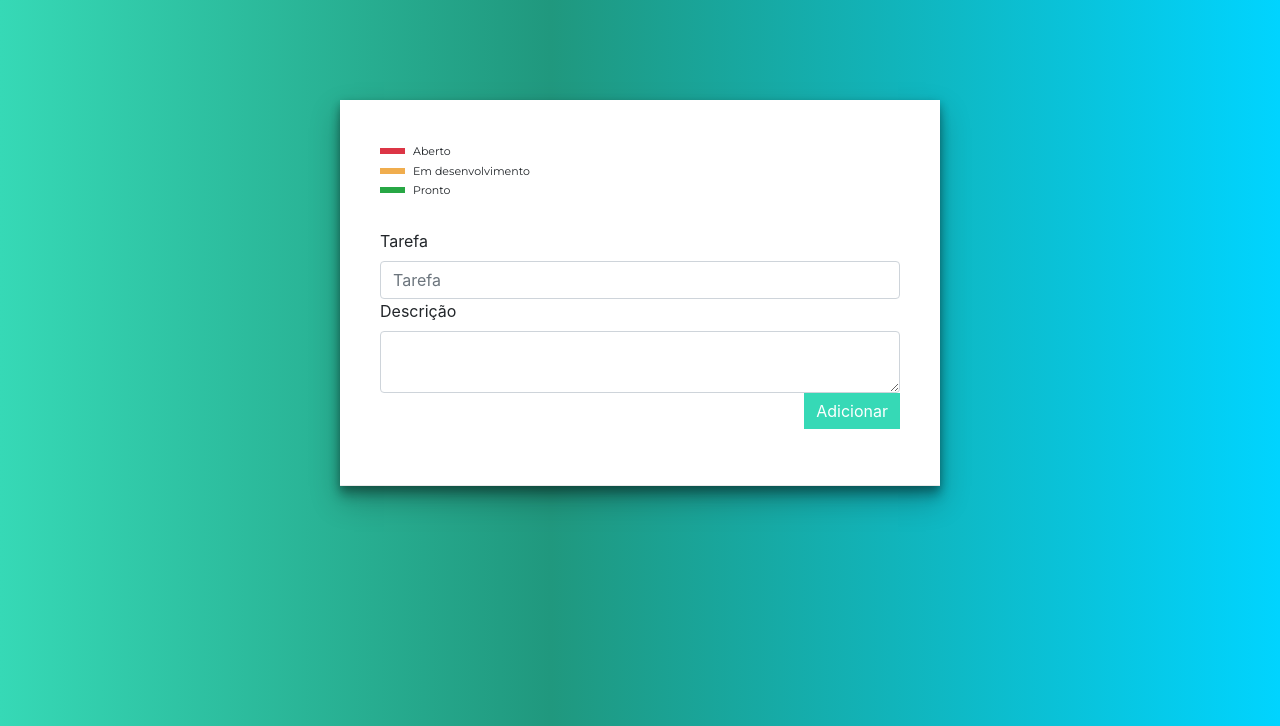
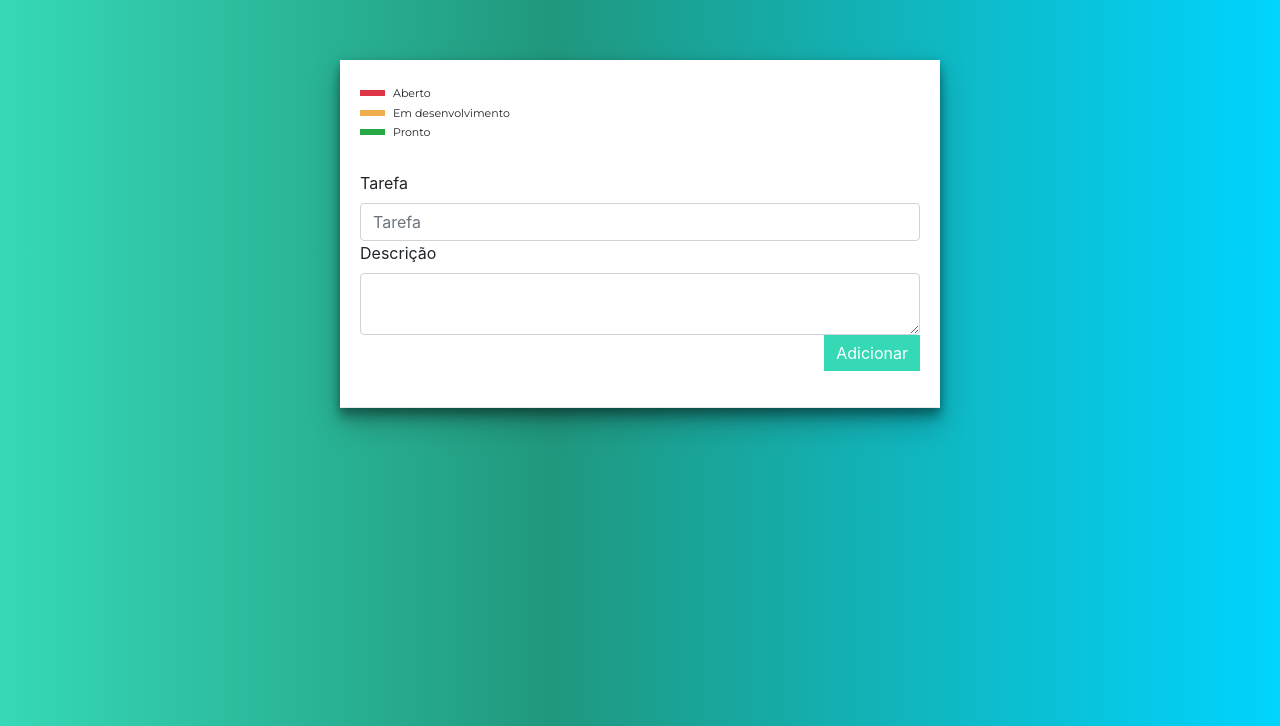
Before and after one commit to oopaze/todo-list, a Django app: page / in a window 1280 px wide. Shown: the top 726 px of the page. Run offline with Django 3.2, Linux system fonts and the light colour scheme; data comes from the database, SQL or seed files in the repository; some libraries are stand-ins or nearby versions.

Commit message:
ajustando layout

```diff
--- a/frontend/templates/frontend/list.html
+++ b/frontend/templates/frontend/list.html
@@ -29,8 +29,8 @@
 		  box-shadow: 0 14px 28px rgba(0,0,0,0.25), 0 10px 10px rgba(0,0,0,0.22);
 		  background-color: #fff;
 
-		  margin-top:100px;
-		  margin-bottom:100px;
+		  margin-top:60px;
+		  margin-bottom:60px;
 
 		  justify-content: space-around;
 		  align-items: flex-start;
@@ -44,7 +44,7 @@
 		  border-bottom: 1px solid  #e9e9e9;
 		  background-color: #fff;
 		  box-shadow: 0 3px 8px rgba(0,0,0,0.25);
- 		  padding:40px;
+ 		  padding:20px 20px 20px 20px;
 		}
 
 		#submit{
@@ -120,7 +120,7 @@
 				<form id="form">
 					<div class="flex-wrapper">
             <div style="flex: 6;">
-              <div  class="row" style="width: 100%; margin-bottom: 30px;">
+              <div  class="row" style="width: 100%; margin-bottom: 30px; margin-top: 2px">
                 <div class="col-sm-12 mt-2">
                   <div class="reta-vermelha">
                   </div>
```
